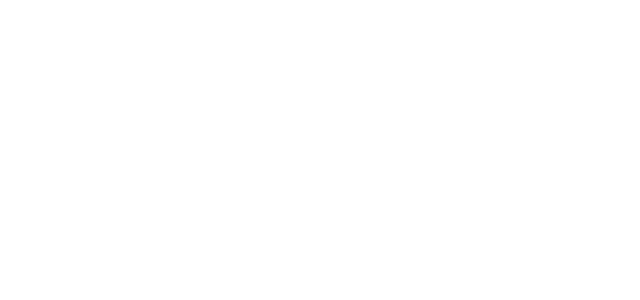
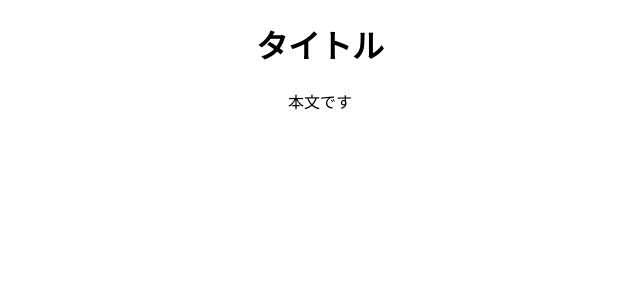
Before and after one commit to ttcksf/react-ts-demo, a React (Create React App) app: page / in a window 1280 px wide. Shown: the top 300 px of the page, without its empty margins (320-960 px from the left). Built offline with nearby package versions, Linux system fonts and the light colour scheme.

Commit message:
add:polymorphic

```diff
--- a/src/App.tsx
+++ b/src/App.tsx
@@ -1,12 +1,17 @@
 import React from 'react';
 import logo from './logo.svg';
 import './App.css';
+import Polymorphic from './screens/polymorphic/Polymorphic';
 
 function App() {
   // npx create-react-app フォルダ名 --template typescript
   // npm start
 
-  return <div className="App"></div>;
+  return (
+    <div className="App">
+      <Polymorphic />
+    </div>
+  );
 }
 
 export default App;
--- /dev/null
+++ b/src/screens/polymorphic/Polymorphic.tsx
@@ -0,0 +1,23 @@
+import React from 'react';
+import Text from './Text';
+
+const Polymorphic = () => {
+  return (
+    <div>
+      {/* <Text size="lg" color="red">
+        タイトル
+      </Text>
+      <Text size="sm" color="blue">
+        本文です
+      </Text> */}
+      <Text as="h1" size="lg" color="red">
+        タイトル
+      </Text>
+      <Text as="p" size="sm" color="blue">
+        本文です
+      </Text>
+    </div>
+  );
+};
+
+export default Polymorphic;
--- /dev/null
+++ b/src/screens/polymorphic/Text.tsx
@@ -0,0 +1,22 @@
+import React from 'react';
+
+// type TextProps = {
+//   size?: 'sm' | 'lg';
+//   color?: 'red' | 'blue';
+//   children: React.ReactNode;
+// };
+
+type TextProps = {
+  size?: 'sm' | 'lg';
+  color?: 'red' | 'blue';
+  children: React.ReactNode;
+  as?: React.ElementType;
+};
+
+const Text = ({ size, color, children, as }: TextProps) => {
+  const Component = as || 'div';
+  // return <div className={`text-${size}-${color}`}>{children}</div>;
+  return <Component className={`text-${size}-${color}`}>{children}</Component>;
+};
+
+export default Text;
```
